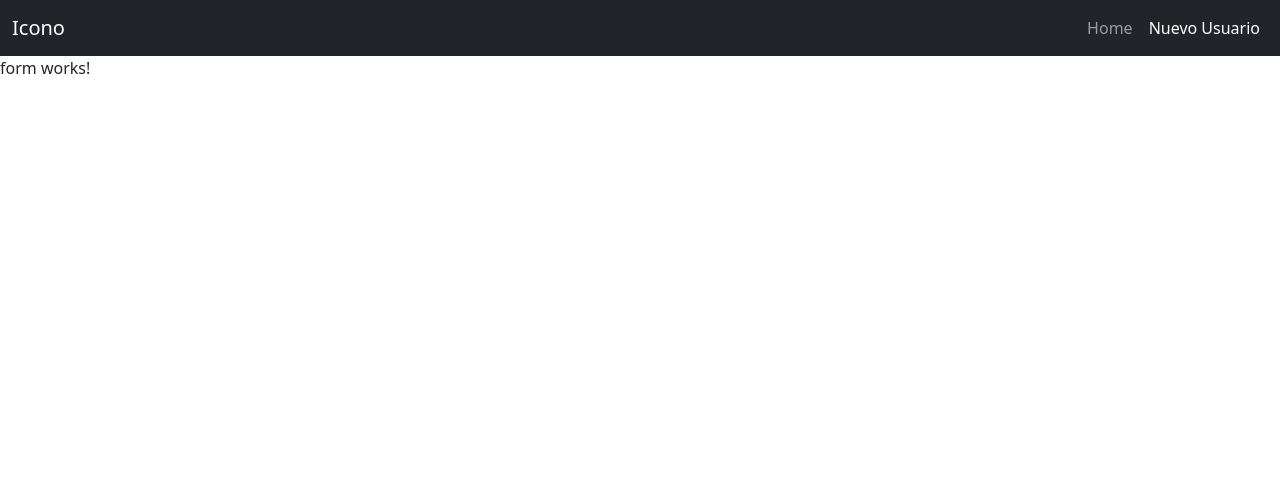
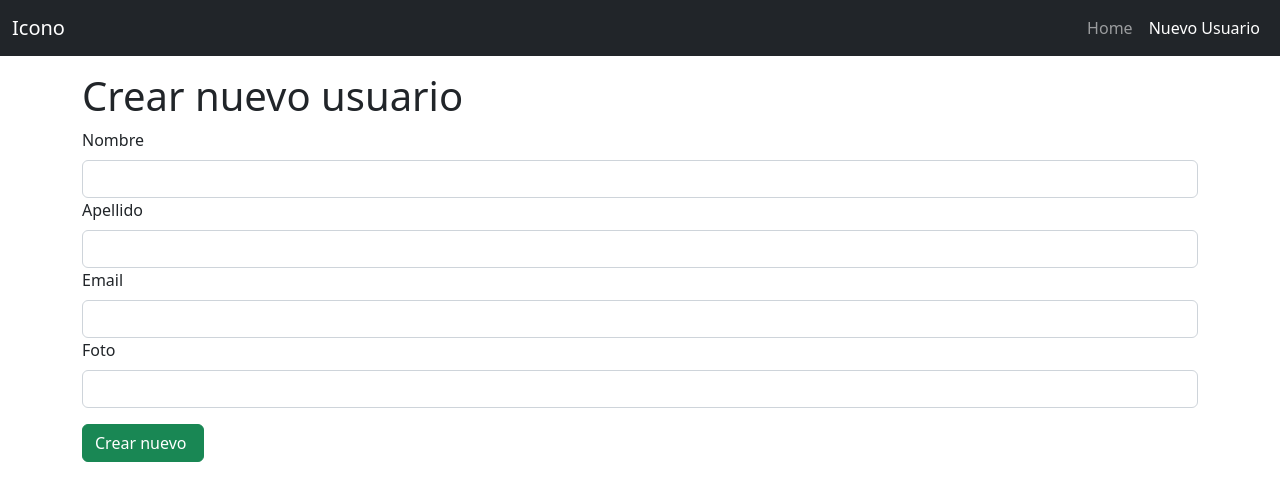
Before and after one commit to AlbertAltarriba/Angular_API, an Angular app in the folder Angular_API/: page /newuser in a window 1280 px wide. Shown: the top 500 px of the page. Built offline with nearby package versions, Linux system fonts and the light colour scheme.

Commit message:
User card y form
Create, update y delete

```diff
--- a/Angular_API/src/app/components/form/form.component.html
+++ b/Angular_API/src/app/components/form/form.component.html
@@ -1 +1,28 @@
-<p>form works!</p>
+<section class="container mt-3">
+    <h1>{{ type }} usuario</h1>
+    <form [formGroup]="userForm" (ngSubmit)="getDataForm()">
+
+      <div>
+        <label class="form-label" for="first_name">Nombre</label>
+        <input class="form-control" type="text" id="first_name" formControlName="first_name">
+      </div>
+
+      <div>
+        <label class="form-label" for="last_name">Apellido</label>
+        <input class="form-control" type="text" id="last_name" formControlName="last_name">
+      </div>
+
+      <div>
+        <label class="form-label" for="email">Email</label>
+        <input class="form-control" type="text" id="email" formControlName="email">
+      </div>
+
+      <div>
+        <label class="form-label" for="image">Foto</label>
+        <input class="form-control" type="text" id="image" formControlName="image">
+      </div>
+
+      <input type="submit" [value]="type" class="btn btn-success mt-3">
+    </form>
+
+  </section>
--- a/Angular_API/src/app/components/form/form.component.ts
+++ b/Angular_API/src/app/components/form/form.component.ts
@@ -1,4 +1,8 @@
 import { Component, OnInit } from '@angular/core';
+import { FormControl, FormGroup, Validators } from '@angular/forms';
+import { ActivatedRoute, Router } from '@angular/router';
+import { User } from 'src/app/interfaces/user.interface';
+import { UsersService } from 'src/app/services/users.service';
 
 @Component({
   selector: 'app-form',
@@ -7,9 +11,71 @@ import { Component, OnInit } from '@angular/core';
 })
 export class FormComponent implements OnInit {
 
-  constructor() { }
+  userForm: FormGroup;
+
+  type: string = "Crear nuevo ";
+
+  constructor(
+    private usersService: UsersService,
+    private router: Router,
+    private activatedRoute: ActivatedRoute
+  ) {
+    this.userForm = new FormGroup({
+      first_name: new FormControl('', [Validators.required]),
+      last_name: new FormControl('', []),
+      username: new FormControl('', []),
+      email: new FormControl('', []),
+      image: new FormControl('', []),
+    }, [])
+  }
+
+  async getDataForm(): Promise<void> {
+    if(this.userForm.valid){
+      let newUser = this.userForm.value;
+      if (newUser.id) {
+        //actualizando
+        let response = await this.usersService.update(newUser);
+
+        if (response.id) {
+          alert(`Usuario ${response.first_name} ${response.last_name} actualizado`)
+          this.router.navigate(['/home']);
+        }
+        else alert(response.error)
+      }
+      else {
+        //creando
+        let response = await this.usersService.create(newUser)
+        if (response.id) {
+          alert(`Usuario ${response.first_name} ${response.last_name} creado correctamente!`)
+          this.router.navigate(['/home'])
+        }
+        else {
+          alert('Hubo un error intentelo de nuevo')
+        }
+      }
+    }
+    else{console.log("No valid")}
+
+
+  }
 
   ngOnInit(): void {
+    this.activatedRoute.params.subscribe(async (params: any) => {
+      let id: number = Number(params.iduser);
+      if (id) {
+        //hacer una peticion para traerme los datos con lo que quiero llenar el formulario.
+        this.type = 'Actualizar'
+        const response = await this.usersService.getById(id)
+        const user: User = response
+        this.userForm = new FormGroup({
+          email: new FormControl(user?.email, []),
+          first_name: new FormControl(user?.first_name, []),
+          last_name: new FormControl(user?.last_name, []),
+          image: new FormControl(user?.image, []),
+          id: new FormControl(user?.id, [])
+        }, [])
+      }
+    })
   }
 
 }
--- a/Angular_API/src/app/components/user-card/user-card.component.html
+++ b/Angular_API/src/app/components/user-card/user-card.component.html
@@ -9,7 +9,7 @@
           <div class="card-text">
             <button class="btn btn-secondary m-1" [routerLink]="['/user', myUser.id]" title="Ver contacto"><i class="fa-solid fa-eye"></i></button>
             <button class="btn btn-secondary m-1" [routerLink]="['/updateuser', myUser.id]" title="Editar contacto"><i class="fa-solid fa-pen-to-square"></i></button>
-            <button class="btn btn-secondary m-1" title="Eliminar contacto"><i class="fa-solid fa-trash-can"></i></button>
+            <button class="btn btn-secondary m-1" (click)="deleteUser(myUser.id)" title="Eliminar contacto"><i class="fa-solid fa-trash-can"></i></button>
           </div>
         </div>
       </div>
--- a/Angular_API/src/app/components/user-card/user-card.component.ts
+++ b/Angular_API/src/app/components/user-card/user-card.component.ts
@@ -1,5 +1,6 @@
 import { Component,Input, OnInit } from '@angular/core';
 import { User } from 'src/app/interfaces/user.interface';
+import { UsersService } from 'src/app/services/users.service';
 
 @Component({
   selector: 'app-user-card',
@@ -9,9 +10,17 @@ import { User } from 'src/app/interfaces/user.interface';
 export class UserCardComponent implements OnInit {
 
   @Input() myUser!: User;
-  constructor() { }
+  constructor(private usersService: UsersService) { }
 
   ngOnInit(): void {
   }
 
+  async deleteUser(pId: number | undefined): Promise<void>{
+    if(pId !== undefined){
+      let response = await this.usersService.delete(pId);
+      if(response.id){
+        alert(`Usuario ${response.first_name} ${response.last_name} eliminado correctamente!`)
+      }
+    }
+  }
 }
--- a/Angular_API/src/app/components/user-view/user-view.component.html
+++ b/Angular_API/src/app/components/user-view/user-view.component.html
@@ -8,8 +8,8 @@
           <h2> {{ myUser?.first_name }} {{myUser?.last_name}}</h2>
           <p> Nombre Usuario: {{myUser?.username}}</p>
           <p>Email: <a [href]=" 'mailto:' + myUser?.email ">{{myUser?.email}}</a> </p>
-          <button class="btn btn-secondary m-1" [routerLink]="['/updateuser', myUser.id]" title="Editar contacto"><i class="fa-solid fa-pen-to-square"></i></button>
-          <button class="btn btn-secondary m-1" title="Eliminar contacto"><i class="fa-solid fa-trash-can"></i></button>
+          <button class="btn btn-secondary m-1" [routerLink]="['/updateuser', myUser?.id]" title="Editar contacto"><i class="fa-solid fa-pen-to-square"></i></button>
+          <button class="btn btn-secondary m-1" title="Eliminar contacto" (click)="deleteUser()" ><i class="fa-solid fa-trash-can"></i></button>
           <button class="btn btn-secondary" [routerLink]="['/home']">Volver listado</button>
         </div>
       </div>
--- a/Angular_API/src/app/components/user-view/user-view.component.ts
+++ b/Angular_API/src/app/components/user-view/user-view.component.ts
@@ -1,5 +1,5 @@
 import { Component, OnInit } from '@angular/core';
-import { ActivatedRoute } from '@angular/router';
+import { ActivatedRoute, Router } from '@angular/router';
 import { User } from 'src/app/interfaces/user.interface';
 import { UsersService } from 'src/app/services/users.service';
 
@@ -13,7 +13,8 @@ export class UserViewComponent implements OnInit {
   myUser: User | any;
   constructor(
     private usersService: UsersService,
-    private activatedRoute: ActivatedRoute
+    private activatedRoute: ActivatedRoute,
+    private router: Router
   ) { }
 
   ngOnInit(): void {
@@ -26,4 +27,12 @@ export class UserViewComponent implements OnInit {
     })
   }
 
+  async deleteUser(): Promise<void>{
+      let response = await this.usersService.delete(this.myUser.id);
+      if(response.id){
+        alert(`Usuario ${response.first_name} ${response.last_name} eliminado correctamente!`)
+        this.router.navigate(['/home']);
+      }
+  }
+
 }
--- a/Angular_API/src/app/services/users.service.ts
+++ b/Angular_API/src/app/services/users.service.ts
@@ -1,6 +1,7 @@
-import { HttpClient } from '@angular/common/http';
+import { HttpClient, HttpHeaders } from '@angular/common/http';
 import { Injectable } from '@angular/core';
 import { lastValueFrom } from 'rxjs';
+import { User } from '../interfaces/user.interface';
 
 @Injectable({
   providedIn: 'root'
@@ -17,4 +18,21 @@ export class UsersService {
   getById(id:number): Promise<any> {
     return lastValueFrom(this.httpClient.get<any>(`${this.baseURL}/${id}`))
   }
+
+  create(user:User): Promise<any>{
+    const httpOptions = {
+      headers: new HttpHeaders({
+        "Content-type":"application/json",
+      })
+    }
+    return lastValueFrom(this.httpClient.post<User>(this.baseURL, user, httpOptions))
+  }
+
+  update(user:User): Promise<any>{
+    return lastValueFrom(this.httpClient.put<User>(`${this.baseURL}/${user.id}`, user))
+  }
+
+  delete(id:number): Promise<any>{
+    return lastValueFrom(this.httpClient.delete<any>(`${this.baseURL}/${id}`))
+  }
 }
```
